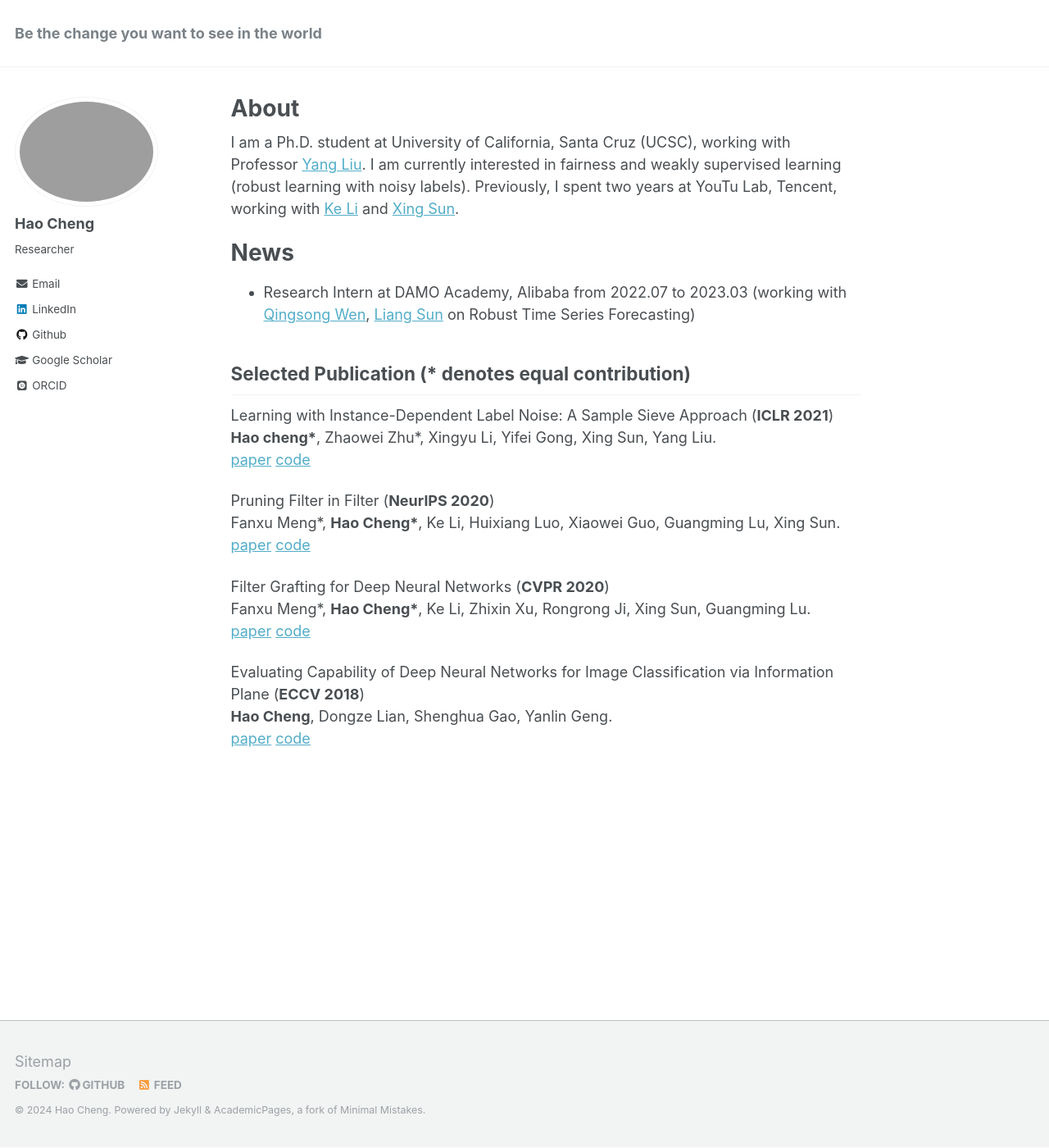
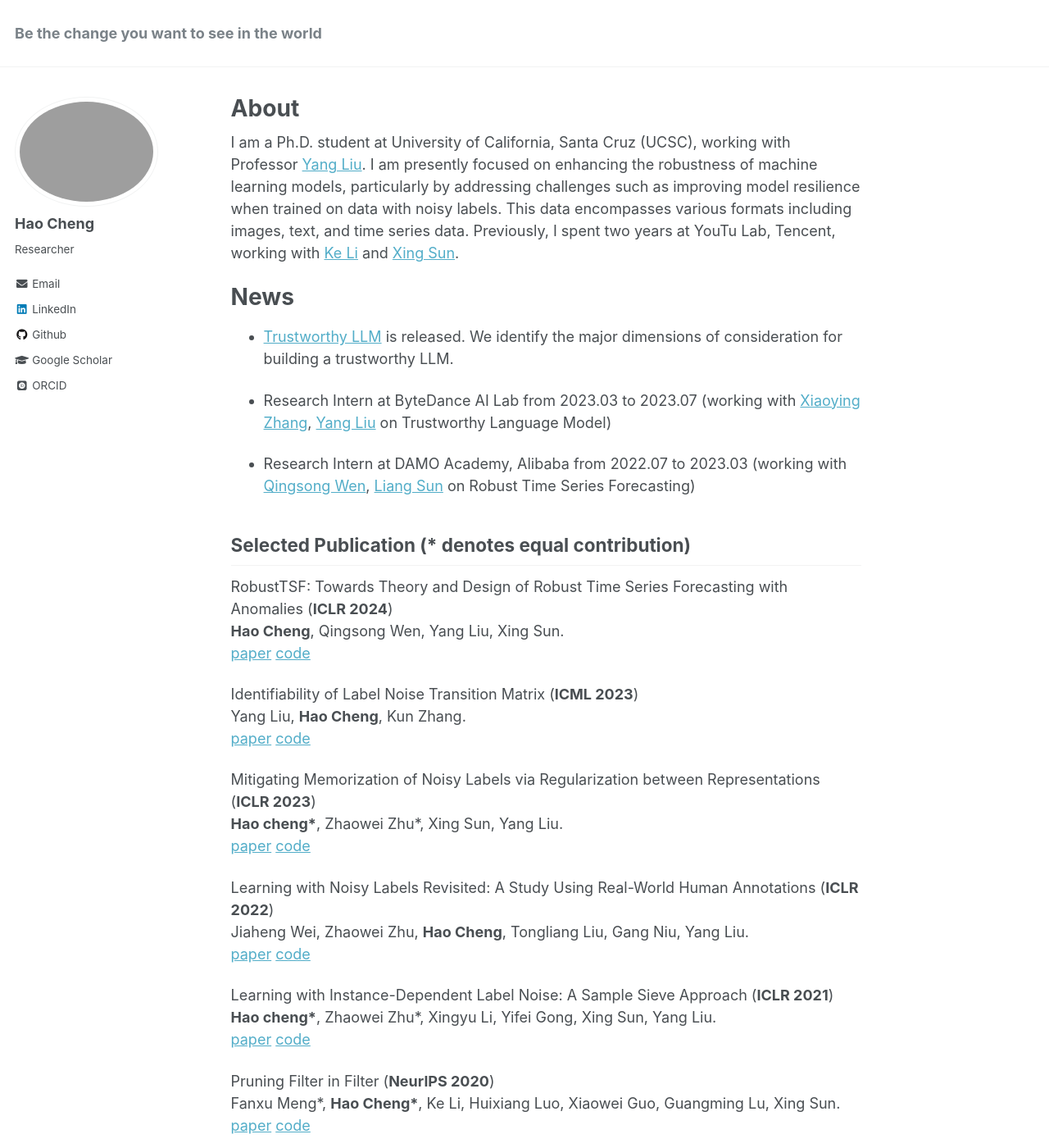
Before and after one commit to haochenglouis/haochenglouis.github.io, a Jekyll site: the page built from _pages/about.md, in a window 1280 px wide and 1400 px high. Shown: the whole window at 82% size. Built offline with Jekyll 4.4.1, drawn with Linux system fonts in a browser that asks for light colours; some web fonts are replaced; some of the changed text lies outside the part shown.

Commit message:
Update about.md

```diff
--- a/_pages/about.md
+++ b/_pages/about.md
@@ -9,17 +9,35 @@ redirect_from:
 ---
 
 I am a Ph.D. student at University of California, Santa Cruz (UCSC), working with
-Professor [Yang Liu](http://www.yliuu.com). I am currently interested in fairness and weakly supervised learning (robust learning with noisy labels). Previously, I spent two years at YouTu Lab, Tencent, working with [Ke Li](https://scholar.google.com/citations?user=mfWsFM0AAAAJ&hl=en) and [Xing Sun](https://www.sunxing.org).
+Professor [Yang Liu](http://www.yliuu.com). I am presently focused on enhancing the robustness of machine learning models, particularly by addressing challenges such as improving model resilience when trained on data with noisy labels. This data encompasses various formats including images, text, and time series data. Previously, I spent two years at YouTu Lab, Tencent, working with [Ke Li](https://scholar.google.com/citations?user=mfWsFM0AAAAJ&hl=en) and [Xing Sun](https://www.sunxing.org).
 
 
 
 News
 ======
+- [Trustworthy LLM](https://arxiv.org/abs/2308.05374) is released. We identify the major dimensions of consideration for building a trustworthy LLM.
+
+- Research Intern at ByteDance AI Lab from 2023.03 to 2023.07 (working with [Xiaoying Zhang](https://scholar.google.com/citations?user=lwKg4C4AAAAJ&hl=en), [Yang Liu](http://www.yliuu.com) on Trustworthy Language Model)
 
 - Research Intern at DAMO Academy, Alibaba from 2022.07 to 2023.03 (working with [Qingsong Wen](https://sites.google.com/site/qingsongwen8/), [Liang Sun](https://scholar.google.com/citations?user=8JbrsgUAAAAJ&hl=en) on Robust Time Series Forecasting)
 
 ## Selected Publication (* denotes equal contribution)
 
+RobustTSF: Towards Theory and Design of Robust Time Series Forecasting with Anomalies (**ICLR 2024**)
+**Hao Cheng**, Qingsong Wen, Yang Liu, Xing Sun.
+[paper](https://arxiv.org/abs/2402.02032) [code](https://github.com/haochenglouis/RobustTSF)
+
+Identifiability of Label Noise Transition Matrix (**ICML 2023**)
+Yang Liu, **Hao Cheng**, Kun Zhang.
+[paper](https://arxiv.org/abs/2202.02016) [code](https://github.com/UCSC-REAL/Identifiability)
+
+Mitigating Memorization of Noisy Labels via Regularization between Representations (**ICLR 2023**)
+**Hao cheng\***, Zhaowei Zhu\*, Xing Sun, Yang Liu.
+[paper](https://arxiv.org/pdf/2010.02347.pdf) [code](https://github.com/UCSC-REAL/SelfSup_NoisyLabel)
+
+Learning with Noisy Labels Revisited: A Study Using Real-World Human Annotations (**ICLR 2022**)
+Jiaheng Wei, Zhaowei Zhu, **Hao Cheng**, Tongliang Liu, Gang Niu, Yang Liu.
+[paper](https://arxiv.org/pdf/2110.12088.pdf) [code](http://noisylabels.com)
 
 Learning with Instance-Dependent Label Noise: A Sample Sieve Approach (**ICLR 2021**)
 **Hao cheng\***, Zhaowei Zhu\*, Xingyu Li, Yifei Gong, Xing Sun, Yang Liu.
@@ -33,6 +51,19 @@ Filter Grafting for Deep Neural Networks (**CVPR 2020**)
 Fanxu Meng\*, **Hao Cheng\***, Ke Li, Zhixin Xu, Rongrong Ji, Xing Sun, Guangming Lu.
 [paper](https://openaccess.thecvf.com/content_CVPR_2020/papers/Meng_Filter_Grafting_for_Deep_Neural_Networks_CVPR_2020_paper.pdf) [code](https://github.com/fxmeng/filter-grafting)
 
+Local to Global Learning: Gradually Adding Classes for Training Deep Neural Networks (**CVPR 2019**)
+**Hao Cheng**, Dongze Lian, Bowen Deng, Shenghua Gao, Tao Tan, Yanlin Geng.
+[paper](https://openaccess.thecvf.com/content_CVPR_2019/papers/Cheng_Local_to_Global_Learning_Gradually_Adding_Classes_for_Training_Deep_CVPR_2019_paper.pdf) [code](https://github.com/piratehao/Local-to-Global-Learning-for-DNNs)
+
 Evaluating Capability of Deep Neural Networks for Image Classification via Information Plane (**ECCV 2018**)
 **Hao Cheng**, Dongze Lian, Shenghua Gao, Yanlin Geng.
 [paper](https://openaccess.thecvf.com/content_ECCV_2018/papers/Hao_Cheng_Evaluating_Capability_of_ECCV_2018_paper.pdf) [code](https://github.com/haochenglouis/ib_cnn)
+
+
+## Services
+
+Reviewer of NeurlPS 2021/2022/2023, ICLR 2022/2023/2024, ICML 2022/2023/2024
+
+Student organizer of IJCAI 2022 workshop on [1st Learning and Mining with Noisy Labels Challenge](http://ucsc-real.soe.ucsc.edu:1995/Competition.html)
+
+Talk on IJCAI 2023 Tutorial: A Hands-on Tutorial for Learning with Noisy Labels
```
